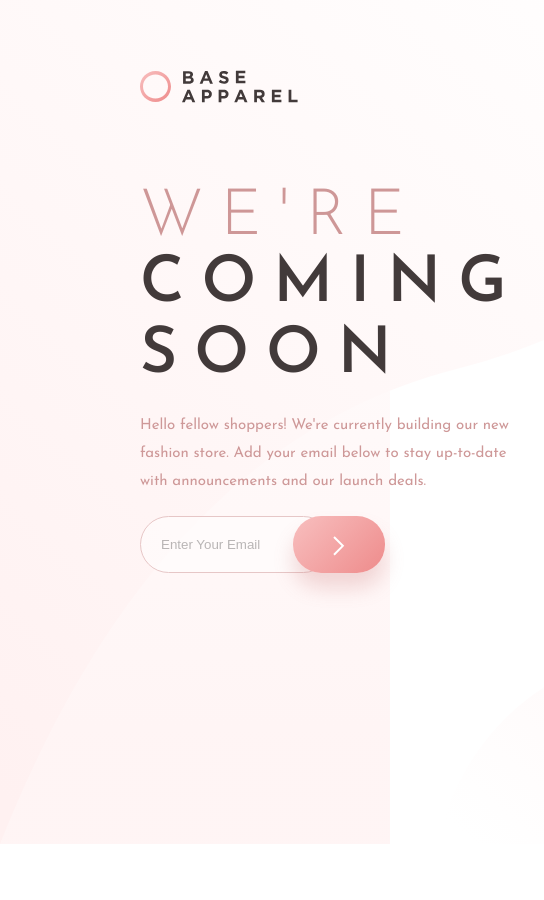
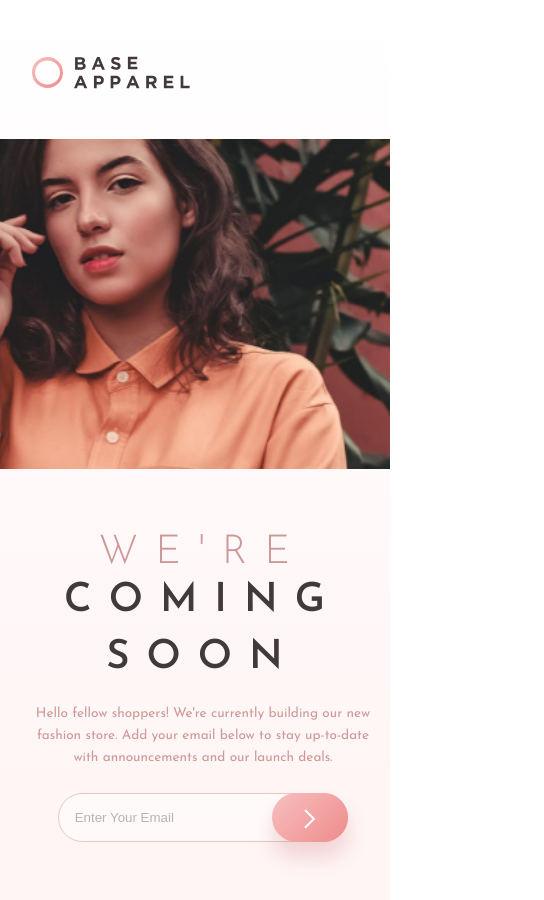
Before and after one commit to itsnooshin/Base-coming-soon-page, a plain HTML site: page index.html in a window 390 px wide. Shown: the whole page, 544 px wide, since content can reach past the window. Before the commit the page ends 844 px from the top, so only its background shows below. Drawn offline with Linux system fonts and the light colour scheme.

Commit message:
add style to mobile version

```diff
--- a/index.html
+++ b/index.html
@@ -1,42 +1,67 @@
 <!DOCTYPE html>
 <html lang="en">
   <head>
-  <meta charset="UTF-8">
-  <meta name="viewport" content="width=device-width, initial-scale=1.0">
-  <link rel="icon" type="image/png" sizes="32x32" href="./images/favicon-32x32.png">
+    <meta charset="UTF-8" />
+    <meta name="viewport" content="width=device-width, initial-scale=1.0" />
+    <link
+      rel="icon"
+      type="image/png"
+      sizes="32x32"
+      href="./images/favicon-32x32.png"
+    />
     <title>Frontend Mentor | Base Apparel coming soon page</title>
-  <link rel="preconnect" href="https://fonts.googleapis.com">
-  <link rel="preconnect" href="https://fonts.gstatic.com" crossorigin>
-  <link href="https://fonts.googleapis.com/css2?family=Josefin+Sans:wght@300;400;600&display=swap" rel="stylesheet">
-  <link rel="stylesheet" href="style.css">
+    <link rel="preconnect" href="https://fonts.googleapis.com" />
+    <link rel="preconnect" href="https://fonts.gstatic.com" crossorigin />
+    <link
+      href="https://fonts.googleapis.com/css2?family=Josefin+Sans:wght@300;400;600&display=swap"
+      rel="stylesheet"
+    />
+    <link rel="stylesheet" href="style.css" />
   </head>
   <body>
-
     <mian class="main">
       <section class="information">
         <header class="header-logo">
-            <div class="header-logo"><img src="./images/logo.svg" alt=""></div>
+          <div class="header-logo"><img class="img-logo"  src="./images/logo.svg" alt="" /></div>
         </header>
+
+        <div class="collection-mobile">
+          <section class="img-main">
+            <div class="image-background"></div>
+          </section>
+        </div>
               <div class="main-information">
           <h1 class="main-title">WE'RE</h1>
-            <h2 class="main-title-title">COMING <span class="text-br">SOON</span> </h2>
-            <p class="lead">Hello fellow shoppers! We're currently building our new fashion store. Add your email below to stay up-to-date with announcements and our launch deals.</p>
+          <h2 class="main-title-title">
+            COMING <span class="text-br">SOON</span>
+          </h2>
+          <p class="lead">
+            Hello fellow shoppers! We're currently building our new fashion
+            store. Add your email below to stay up-to-date with announcements
+            and our launch deals.
+          </p>
           <div class="email-container">
+            <form action="#" class="form-conatiner">
+              <input
+                class="input-container"
+                type="text"
+                placeholder="Enter Your Email"
+              />
+            </form>
+            <img class="arrow" src="./images/icon-arrow.svg" alt="" />
+          </div>
+        </div>
+      </section>
 
-              <form action="#">
-                <input class="input-container" type="text" placeholder="Enter Your Email">
-              </form>
-              <img  class="arrow"  src="./images/icon-arrow.svg" alt="">
 
+      <div class="collection">
+        <div class="img-main">
+          <div class="image-background"></div>
       </div>
       </div>
 
-        </section>
-        <section class="img-main">
-          <div class="image-background"></div>
-        </section>
+
     </mian>
-
 
     <script src="./main.js"></script>
   </body>
--- a/style.css
+++ b/style.css
@@ -78,38 +78,120 @@ body {
   margin-bottom: 2rem;
   margin-top: 2rem;
 }
-.input-container{
-
-  border: 1px solid #CE9898;
+.input-container {
+  border: 1px solid #ce9898;
   border-radius: 40px;
   padding: 2rem 2rem;
 
   opacity: 0.5;
-  width: 50%;
-  overflow: hidden;
+  width: 100%;
+
 }
-.input-container::placeholder {
-  /* font-family: "Josefin Sans", sans-serif;
-  color: #CE9898;
-  opacity: 0.5; */
-  /* font-family: "Josefin Sans"; */
-}
-.input-container:focus{
-  /* font-family: "Josefin Sans";
-  padding: 2rem 2rem;  */
+
+.input-container:focus {
   outline: none;
 }
-.email-container{
-  position: relative;
-  width: 100%;
+.email-container {
+   position: relative;
+  width: 60%;
 }
-.arrow{
-background: linear-gradient(135deg, #F8BFBF 0%, #EE8B8B 100%);
-box-shadow: 0px 15px 20px rgba(198, 110, 110, 0.247569);
-border-radius: 28px;
 
- padding: 2rem 4rem 1.7rem 4rem;
- position: absolute;
-left: 40%;
-top: 0;
+.arrow {
+  background: linear-gradient(135deg, #f8bfbf 0%, #ee8b8b 100%);
+  box-shadow: 0px 15px 20px rgba(198, 110, 110, 0.247569);
+  border-radius: 28px;
+  padding: 2rem 4rem 1.7rem 4rem;
+  position: absolute;
+  right:0;
+
+  top: 0;
 }
+.information .image-background{
+  display: none;
+}
+
+@media  (max-width: 1024px) {
+  html{
+    font-size: 56.25%;
+    overflow-y: none;
+  }
+  .header-logo img {
+    padding: 7rem 2rem 6rem 4rem;
+  }
+  .main-information {
+    padding: 2rem 2rem 6rem 4rem;
+  }
+  .main {
+    display: grid;
+    grid-template-columns: 1fr 1fr;
+
+  }
+  .image-background{
+    height: 100vh;
+    height: 100%;
+  }
+  .email-container {
+   width: 70%;
+ }
+
+}
+
+
+@media (max-width: 800px) {
+
+  html{
+    font-size: 50%;
+  }
+  .main {
+    grid-template-columns: 1fr;
+  }
+  .image-background {
+
+    background-position: top;
+
+  }
+  .main-information{
+    display: flex;
+    flex-direction: column;
+    align-items: center;
+  }
+  .collection-mobile{
+    height: 330px;
+    background-image: url("./images/Bitmap.png");
+    background-repeat: no-repeat;
+    background-position: center;
+    background-size: cover;
+    width: 100%;
+  }
+  .collection{
+    display: none;
+  }
+  .information{
+    background-image: none;
+
+  }
+  .main-information{
+    margin-top: 6rem;
+    margin-bottom: 4rem;
+    text-align: center;
+  }
+  .main-title{
+    font-size: 5rem;
+    text-align: center;
+  }
+  .main-title-title{
+    text-align: center;
+    font-size: 5rem;
+  }
+  .lead{
+    text-align: center;
+    font-size: 1.7rem;
+    line-height: 22px;
+    margin-bottom: 3rem;
+  }
+
+  .email-container {
+
+    width: 85%;
+  }
+}
```
Also changed, not shown: images/Bitmap.png (added). Lines whose indentation alone changed are shown as unchanged.
